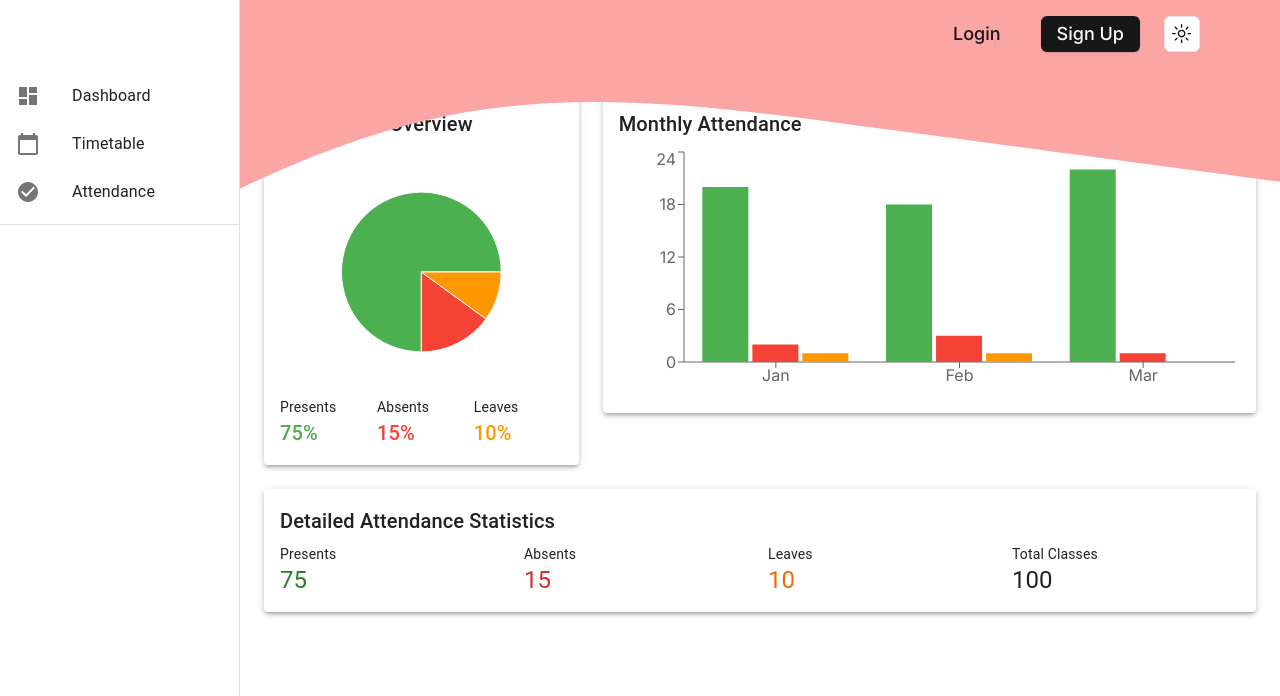
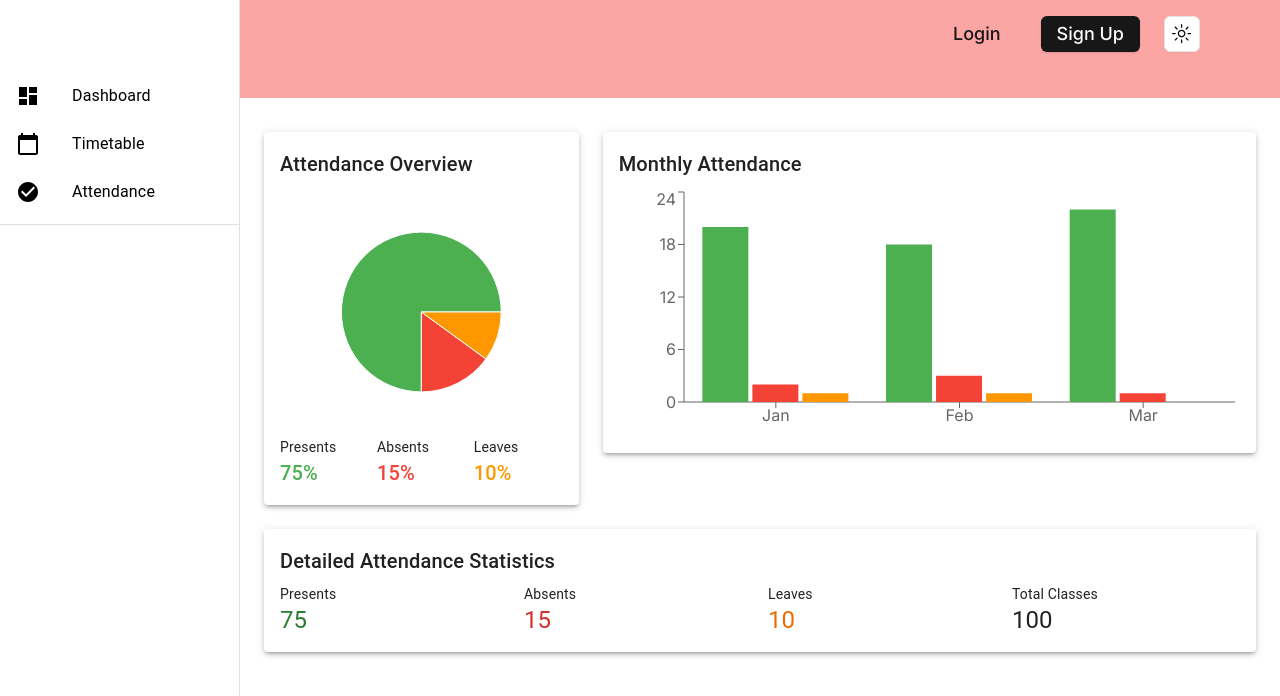
Before and after one commit to hackathon-19-20/attendify, a Next.js app in the folder website/: page /dashboard in a window 1280 px wide. Shown: the top 696 px of the page. Built offline with nearby package versions, Linux system fonts and the light colour scheme.

Commit message:
Navbar and Sidebar UI changes

```diff
--- a/website/app/dashboard/page.tsx
+++ b/website/app/dashboard/page.tsx
@@ -4,7 +4,7 @@ import { useEffect } from 'react';
 import { useRouter } from 'next/navigation'; // Import correct useRouter
 import { isLoggedIn } from '../../lib/auth';
 import Sidebar from '../../components/Sidebar';
-import AttendanceDashboard from '../../components/AttendanceDashboard';
+import AttendanceDashboard from '../../components/Dashboard';
 import Attendance from '@/components/Attendance';
 
 const Dasshboard = () => {
--- a/website/components/Attendance.tsx
+++ b/website/components/Attendance.tsx
@@ -3,30 +3,34 @@ import { useState } from 'react';
 import { Box, Tabs, Tab, Typography, Grid, Paper, Button } from '@mui/material';
 import { format, isToday } from 'date-fns';
 
-// Dummy timetable data
+
 const timetable = [
-  { day: '2024-10-18', classes: ['Math', 'Physics', 'History'] },
-  { day: '2024-10-17', classes: ['Biology', 'Chemistry', 'English'] },
-  // More days...
+  { day: '2024-10-18', classes: ['Electrical Machines-II', 'Microcontroller-Microprocessor', 'Power Electronics'] },
+  { day: '2024-10-17', classes: ['Electrical Machines-II', 'Power System Analysis', 'Renewable Energy'] },
+
 ];
 
 const Attendance = () => {
   const [tabIndex, setTabIndex] = useState(0);
 
-  // Handle Tab Change
+
   const handleChange = (event: React.SyntheticEvent, newValue: number) => {
     setTabIndex(newValue);
   };
 
-  // Mark Attendance Function
   const markAttendance = (day: string, subject: string, status: string) => {
     console.log(`Marked ${subject} on ${day} as ${status}`);
-    // Handle actual attendance marking logic here...
+
   };
 
   return (
-    <Box sx={{ width: '100%' }}>
-      {/* Tabs for Today's and Previous Classes */}
+    <Box sx={{ width: '100%', marginTop: {
+      xs: 2,
+      sm: 3,
+      md: 4,
+      lg: 5,
+    } }}>
+
       <Tabs value={tabIndex} onChange={handleChange} centered>
         <Tab label="Today's Classes" />
         <Tab label="Previous Classes" />
@@ -40,7 +44,7 @@ const Attendance = () => {
             day.classes.map((subject, idx) => (
               <Grid item xs={12} sm={6} md={4} key={idx}>
                 <Paper elevation={3} sx={{ padding: '16px' }}>
-                  <Typography variant="h6">{subject}</Typography>
+                  <Typography variant="h6 ">{subject}</Typography>
                   <Button variant="contained" color="primary" onClick={() => markAttendance(day.day, subject, 'Present')}>Present</Button>
                   <Button variant="contained" color="secondary" onClick={() => markAttendance(day.day, subject, 'Absent')}>Absent</Button>
                   <Button variant="contained" color="default" onClick={() => markAttendance(day.day, subject, 'Leave')}>Leave</Button>
--- a/website/components/AttendanceDashboard.tsx
+++ b/website/components/Dashboard.tsx
@@ -17,7 +17,12 @@ const monthlyAttendance = [
 
 const AttendanceDashboard: React.FC = () => {
   return (
-    <Box sx={{ flexGrow: 1, padding: 3 }}>
+    <Box sx={{ flexGrow: 1, padding: 3, marginTop: {
+      xs: 2,
+      sm: 3,
+      md: 4,
+      lg: 5,
+    }, }}>
       <Grid container spacing={3}>
         {/* Attendance Summary */}
         <Grid item xs={12} md={4}>
--- a/website/components/Navbar.tsx
+++ b/website/components/Navbar.tsx
@@ -4,57 +4,46 @@ import Link from "next/link";
 import { FC, useEffect, useState } from "react";
 import { Button } from "./ui/button";
 import { ThemeToggle } from "./Buttons/ThemeToggle";
-import {
-    DropdownMenu,
-    DropdownMenuContent,
-    DropdownMenuTrigger,
-    DropdownMenuLabel,
-    DropdownMenuItem,
-    DropdownMenuSeparator,
-} from "./ui/dropdown-menu";
+import { DropdownMenu, DropdownMenuContent, DropdownMenuTrigger, DropdownMenuLabel, DropdownMenuItem, DropdownMenuSeparator } from "./ui/dropdown-menu";
 import { usePathname } from "next/navigation";
 
-// Define the navbar structure
 interface variantOptions {
   variant: "link" | "default" | "destructive" | "outline" | "secondary" | "ghost" | null | undefined;
 }
+
 interface navbarOptionType extends variantOptions {
   label: string;
   href: string;
   authRequired?: boolean;
   isLogout?: boolean;
-};
+}
 
 const navbarOptions = [
   { label: "Login", href: "/login", variant: "link", authRequired: false },
   { label: "Sign Up", href: "/sign-up", variant: "default", authRequired: false },
   { label: "Dashboard", href: "/dashboard", variant: "link", authRequired: true },
-    { label: "Logout", href: "/", variant: "default", authRequired: true, isLogout: true }
+  { label: "Logout", href: "/", variant: "default", authRequired: true, isLogout: true },
 ] as navbarOptionType[];
 
 const Navbar: FC = () => {
   const [authToken, setAuthToken] = useState<string | null>(null);
   const pathname = usePathname();
 
-    // Function to check for authToken
   const checkAuthToken = () => {
     const token = localStorage.getItem("authToken");
     setAuthToken(token);
   };
 
-    // Effect to run when the component mounts or when pathname changes
   useEffect(() => {
     checkAuthToken();
   }, [pathname]);
 
-    // Function to handle logout
   const handleLogout = () => {
     localStorage.removeItem("authToken");
     setAuthToken(null);
   };
 
-    // Filtered menu options based on authentication status
-    const filteredOptions = navbarOptions.filter(option => {
+  const filteredOptions = navbarOptions.filter((option) => {
     if (option.authRequired && !authToken) return false;
     if (!option.authRequired && authToken) return false;
     return true;
@@ -69,7 +58,7 @@ const Navbar: FC = () => {
 
         {/* Desktop View */}
         <div className="hidden md:flex justify-around items-center gap-6">
-                    {filteredOptions.map(option =>
+          {filteredOptions.map((option) =>
             option.isLogout ? (
               <Link href="/">
                 <Button key={option.label} className="text-lg" onClick={handleLogout}>
@@ -92,8 +81,7 @@ const Navbar: FC = () => {
   );
 };
 
-// Reusable NavLink component that accepts variants
-const NavLink: FC<{ href: string; text: string; variant: "link" | "default" | "destructive" | "outline" | "secondary" | "ghost" | null | undefined; }> = ({ href, text, variant }) => (
+const NavLink: FC<{ href: string; text: string; variant: "link" | "default" | "destructive" | "outline" | "secondary" | "ghost" | null | undefined }> = ({ href, text, variant }) => (
   <Link href={href}>
     <Button className={`text-lg`} variant={variant!}>
       {text}
@@ -101,7 +89,6 @@ const NavLink: FC<{ href: string; text: string; variant: "link" | "default" | "d
   </Link>
 );
 
-// MobileMenu as a separate component
 const MobileMenu: FC<{ authToken: string | null; handleLogout: () => void; options: any[] }> = ({ authToken, handleLogout, options }) => (
   <DropdownMenu>
     <DropdownMenuTrigger className="flex flex-col md:hidden gap-1 focus:outline-none">
@@ -111,10 +98,12 @@ const MobileMenu: FC<{ authToken: string | null; handleLogout: () => void; optio
       <DropdownMenuLabel className="text-lg text-center">Menu</DropdownMenuLabel>
       <DropdownMenuSeparator />
 
-            {options.map(option =>
+      {options.map((option) =>
         option.isLogout ? (
           <DropdownMenuItem key={option.label}>
-                        <Link href="/"><Button onClick={handleLogout}>{option.label}</Button></Link>
+            <Link href="/">
+              <Button onClick={handleLogout}>{option.label}</Button>
+            </Link>
           </DropdownMenuItem>
         ) : (
           <DropdownMenuItem key={option.label}>
@@ -130,18 +119,40 @@ const MobileMenu: FC<{ authToken: string | null; handleLogout: () => void; optio
   </DropdownMenu>
 );
 
-// Separate SVGWave component
-const SVGWave = () => (
+const SVGWave = () => {
+  const pathname = usePathname();
+  const [isWave, setIsWave] = useState(true);
+
+  useEffect(() => {
+    if (pathname === "/dashboard" || pathname === "/attendance") {
+      setIsWave(false);
+    } else {
+      setIsWave(true);
+    }
+  }, [pathname]);
+
+  return (
     <div className="relative">
-        <div className="absolute top-0 left-0 w-full">
+      <div className="absolute top-0 left-0 w-full transition-all duration-500">
+        {isWave ? (
           <svg xmlns="http://www.w3.org/2000/svg" viewBox="0 0 1440 320">
             <path fill="#fca5a5" fillOpacity="1" d="M0,288L80,240C160,192,320,96,480,58.7C640,21,800,43,960,64C1120,85,1280,107,1360,117.3L1440,128L1440,0L1360,0C1280,0,1120,0,960,0C800,0,640,0,480,0C320,0,160,0,80,0L0,0Z"></path>
           </svg>
+        ) : (
+          <div
+            style={{
+              width: "100%",
+              height: "30px",
+              backgroundColor: "#fca5a5",
+              transition: "height 1s ease",
+            }}
+          />
+        )}
       </div>
     </div>
   );
+};
 
-// Separate menu icon for mobile
 const MenuIcon = () => (
   <>
     <div className="w-8 h-1 rounded bg-foreground md:hidden"></div>
--- a/website/components/Sidebar.tsx
+++ b/website/components/Sidebar.tsx
@@ -4,10 +4,14 @@ import DashboardIcon from '@mui/icons-material/Dashboard';
 import CalendarTodayIcon from '@mui/icons-material/CalendarToday';
 import CheckCircleIcon from '@mui/icons-material/CheckCircle';
 import Link from 'next/link';
-
+import { useTheme } from 'next-themes';
 const drawerWidth = 240;
 
 const Sidebar: React.FC = () => {
+  const { theme, resolvedTheme } = useTheme(); // Get the current theme
+
+  const isDarkMode = theme === 'dark' || resolvedTheme === 'dark'; // Check if dark mode is active
+
   const menuItems = [
     { text: 'Dashboard', icon: <DashboardIcon />, href: '/dashboard' },
     { text: 'Timetable', icon: <CalendarTodayIcon />, href: '/timetable' },
@@ -20,7 +24,8 @@ const Sidebar: React.FC = () => {
       sx={{
         width: drawerWidth,
         flexShrink: 0,
-        [`& .MuiDrawer-paper`]: { width: drawerWidth, boxSizing: 'border-box' },
+        [`& .MuiDrawer-paper`]: { width: drawerWidth, boxSizing: 'border-box', backgroundColor: isDarkMode ? '#333' : '#fff',  // Set background based on theme
+          color: isDarkMode ? '#fff' : '#000',   },
       }}
     >
       <Toolbar />
@@ -28,7 +33,7 @@ const Sidebar: React.FC = () => {
         <List>
           {menuItems.map((item) => (
             <ListItem button component={Link} href={item.href} key={item.text}>
-              <ListItemIcon>{item.icon}</ListItemIcon>
+              <ListItemIcon sx={{ color: isDarkMode ? '#fff' : '#000'}}>{item.icon}</ListItemIcon>
               <ListItemText primary={item.text} />
             </ListItem>
           ))}
--- a/website/package.json
+++ b/website/package.json
@@ -9,11 +9,16 @@
     "lint": "next lint"
   },
   "dependencies": {
+    "@emotion/react": "^11.13.3",
+    "@emotion/styled": "^11.13.0",
+    "@mui/icons-material": "^6.1.4",
+    "@mui/material": "^6.1.4",
     "@radix-ui/react-dropdown-menu": "^2.1.2",
     "@radix-ui/react-icons": "^1.3.0",
     "@radix-ui/react-slot": "^1.1.0",
     "class-variance-authority": "^0.7.0",
     "clsx": "^2.1.1",
+    "date-fns": "^4.1.0",
     "firebase": "^10.14.0",
     "lucide-react": "^0.447.0",
     "next": "14.2.14",
@@ -21,6 +26,7 @@
     "react": "^18",
     "react-dom": "^18",
     "react-router-dom": "^6.26.2",
+    "recharts": "^2.13.0",
     "tailwind-merge": "^2.5.2",
     "tailwindcss-animate": "^1.0.7"
   },
```
Also changed, not shown: 1 other file (tests, documents, lock files or other folders). Lines whose indentation alone changed are shown as unchanged.
